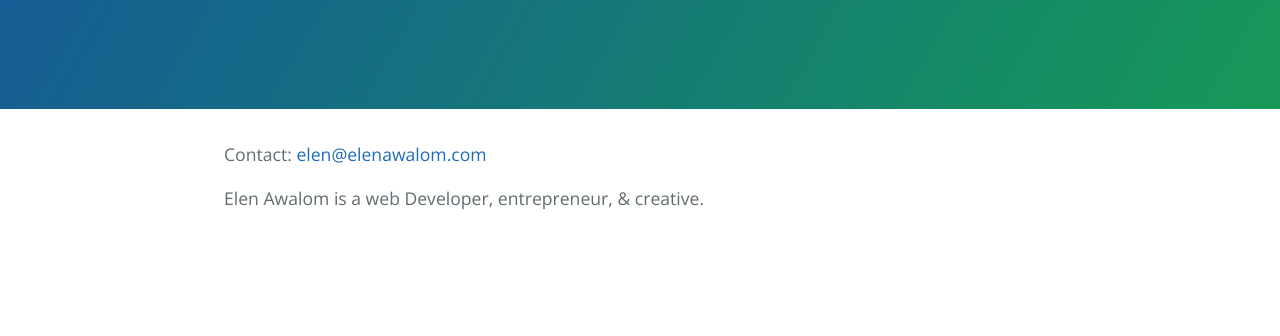
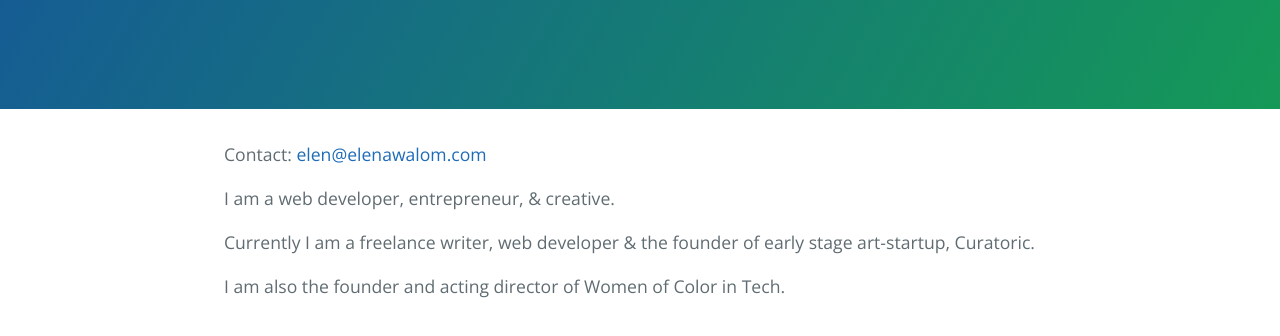
Before and after one commit to elenawalom/elenawalom.github.io, a plain HTML site: page index.html in a window 1280 px wide. Shown: the part 208-544 px from the top of the page. Drawn offline with nearby package versions, Linux system fonts and the light colour scheme.

Commit message:
Update index.html

```diff
--- a/index.html
+++ b/index.html
@@ -18,7 +18,9 @@
     <section class="main-content">
       <p>Contact: <a href="mailto:elen@elenawalom.com">elen@elenawalom.com</a></p>
 
-<p>Elen Awalom is a web Developer, entrepreneur, &amp; creative.</p>
+<p>I am a web developer, entrepreneur, &amp; creative.</p>
+<p>Currently I am a freelance writer, web developer & the founder of early stage art-startup, Curatoric.</p>
+<p>I am also the founder and acting director of Women of Color in Tech.</p>
 
 
 
```
